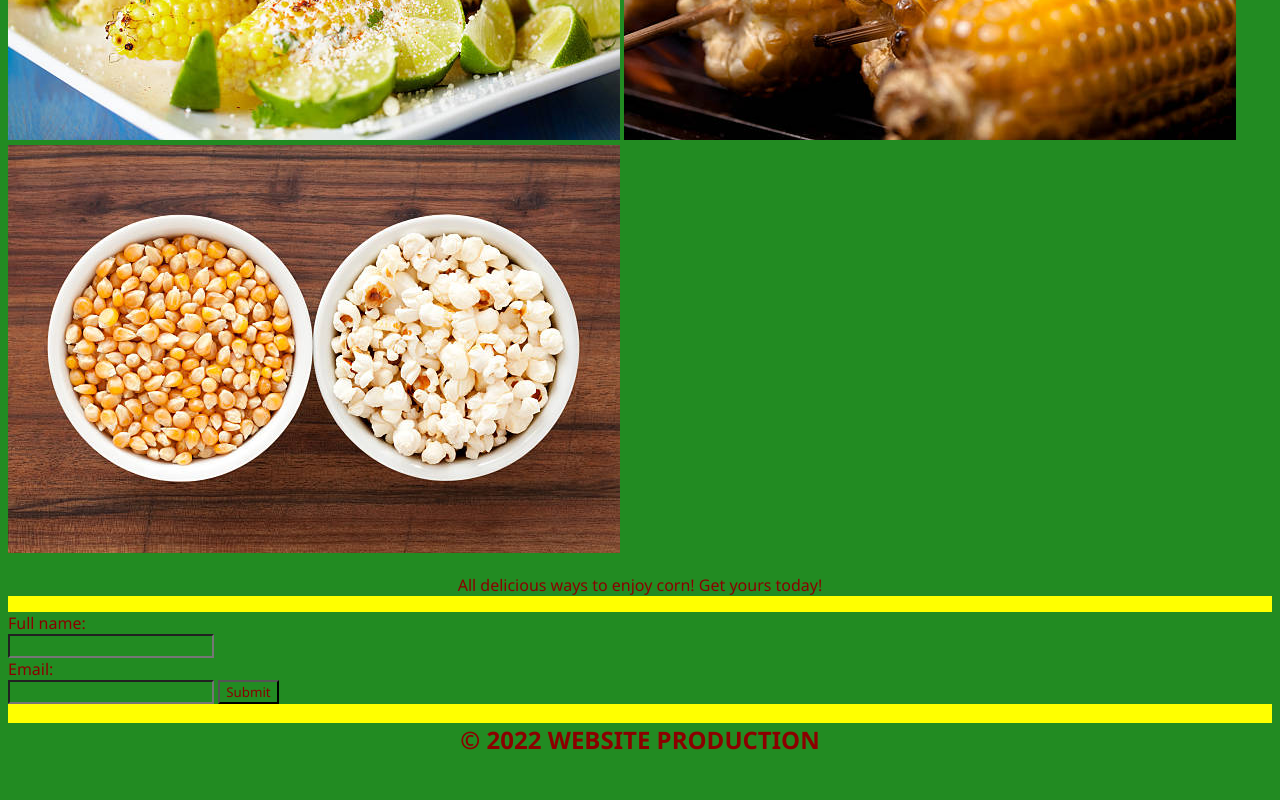
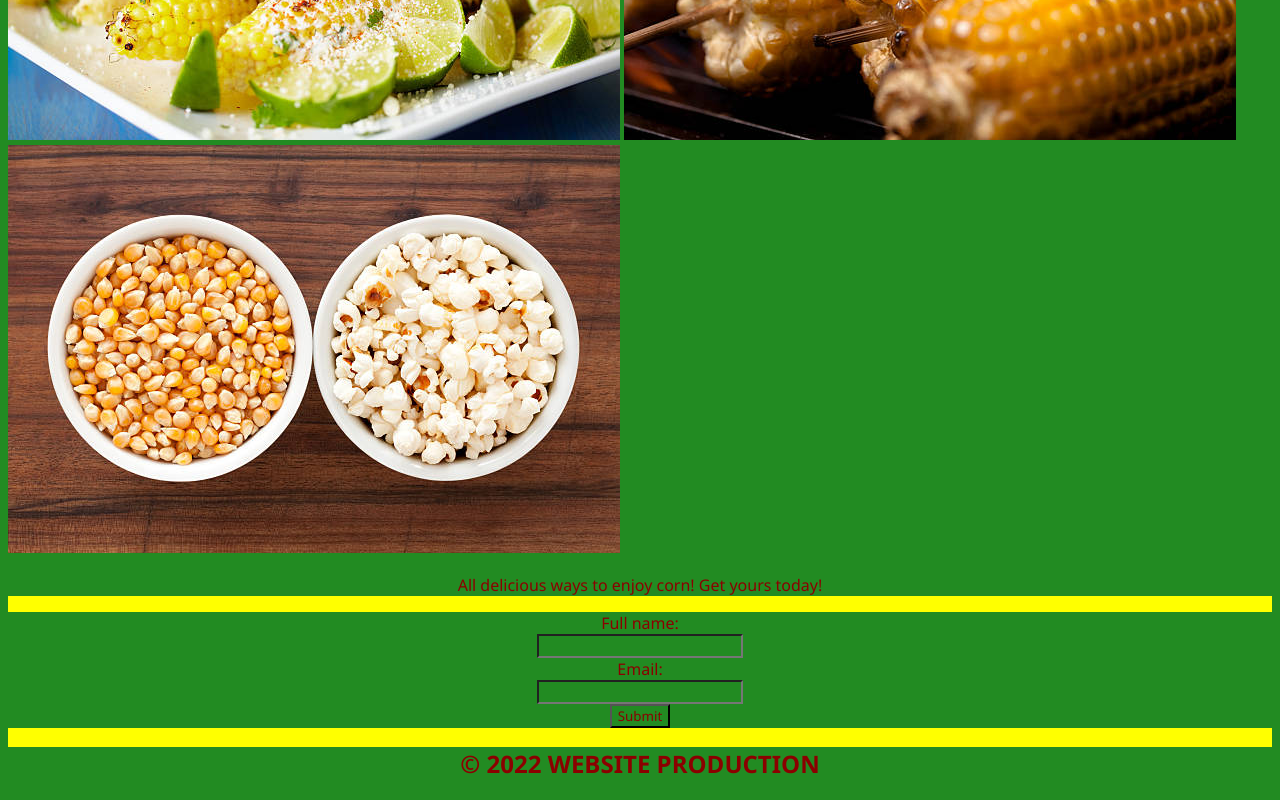
Before and after one commit to Amartind/introduction-page, a plain HTML site: page index.html in a window 1280 px wide. Shown: the part 1028-1828 px from the top of the page. Before the commit the page ends 1804 px from the top, so only its background shows below. Drawn offline with Linux system fonts and the light colour scheme.

Commit message:
updated code

```diff
--- a/index.html
+++ b/index.html
@@ -44,13 +44,14 @@
         <p class="centered">All delicious ways to enjoy corn! Get yours today!</p>
     </main>
 
-    <form class="form">
+    <form class="form centered">
         <label for="fname">Full name:</label><br>
         <input type="text" id="fname" name="fname"><br>
         <label for="email">Email:</label><br>
         <input type="text" id="email" name="email">
-        <input type="submit" value="Submit">
-      </form>
+        <br/>
+        <input type="submit" value="Submit" class="centered">
+    </form>
 
     <footer class="footer">
         <h2>
```
Also changed, not shown: assets/images/miniproject.PNG (deleted).
